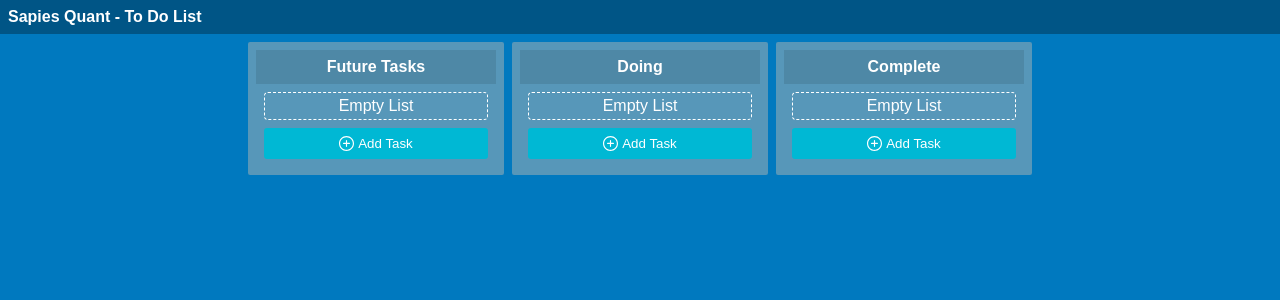
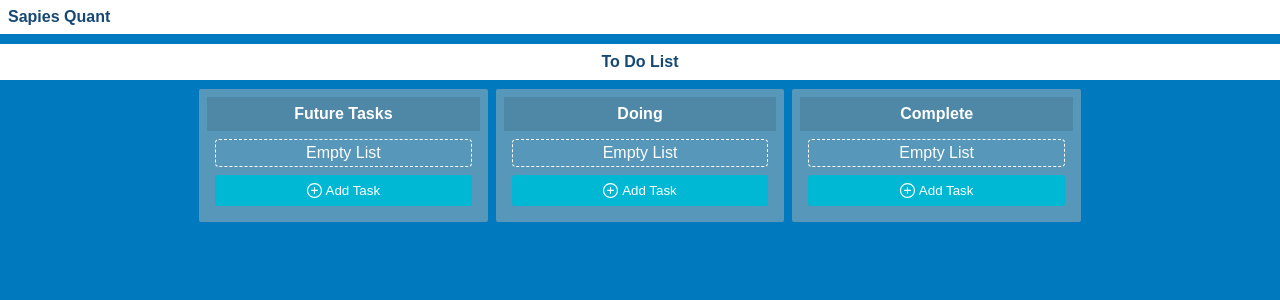
Before and after one commit to eduigreja/app_01_task_list, a React (Create React App) app: page / in a window 1280 px wide. Shown: the top 300 px of the page. Built offline with nearby package versions, Linux system fonts and the light colour scheme.

Commit message:
visualization setups

```diff
--- a/src/App.js
+++ b/src/App.js
@@ -2,6 +2,7 @@ import "./styles.css";
 import React, { useState } from "react";
 
 import Navbar from "./components/Navbar/Navbar";
+import Header from "./components/Header/Header";
 import TaskList from "./components/TaskList/TaskList";
 
 let idAcc = 0;
@@ -46,8 +47,8 @@ export default function App() {
 
   return (
     <div className="App">
-      {/* <h1>Hola hermanitos!</h1>   */}
       <Navbar />
+      <Header />
 
       <div className="container">
         <TaskList
--- /dev/null
+++ b/src/components/Header/Header.js
@@ -0,0 +1,11 @@
+import React from "react";
+
+import "./header.css";
+
+export default function Header() {
+  return (
+    <nav className="header">
+      <span>To Do List</span>
+    </nav>
+  );
+}
--- /dev/null
+++ b/src/components/Header/header.css
@@ -0,0 +1,20 @@
+.header {
+  display: flex;
+  background-color: white;
+  padding: 9px;
+  color: rgb(22, 72, 116);
+  font-weight: bold;
+  margin-top: 24px;
+  justify-content: center;
+  margin-top: 10px;
+
+   {
+    /*}
+  justify-content: right;
+  align-items: center;
+  text-align: center;
+  align-self: center;
+  flex-direction: column;
+  */
+  }
+}
--- a/src/components/Navbar/Navbar.js
+++ b/src/components/Navbar/Navbar.js
@@ -5,7 +5,7 @@ import "./navbar.css";
 export default function Navbar() {
   return (
     <nav className="navbar">
-      <span>Sapies Quant - To Do List</span>
+      <span>Sapies Quant</span>
     </nav>
   );
 }
--- a/src/components/Navbar/navbar.css
+++ b/src/components/Navbar/navbar.css
@@ -1,7 +1,7 @@
-.navbar{
+.navbar {
   display: flex;
-  background-color: rgba(0,0,0, 0.3);
+  background-color: white;
   padding: 8px;
-  color: white;
+  color: rgb(22, 72, 116);
   font-weight: bold;
 }
--- a/src/styles.css
+++ b/src/styles.css
@@ -65,9 +65,9 @@ img {
 
 .App .container {
   width: 100%;
-  max-width: 800px;
+  max-width: 900px;
   margin: auto;
-  padding: 8px;
+  padding: 9px;
   display: grid;
   grid-template-columns: 1fr 1fr 1fr;
   grid-gap: 8px;
```
